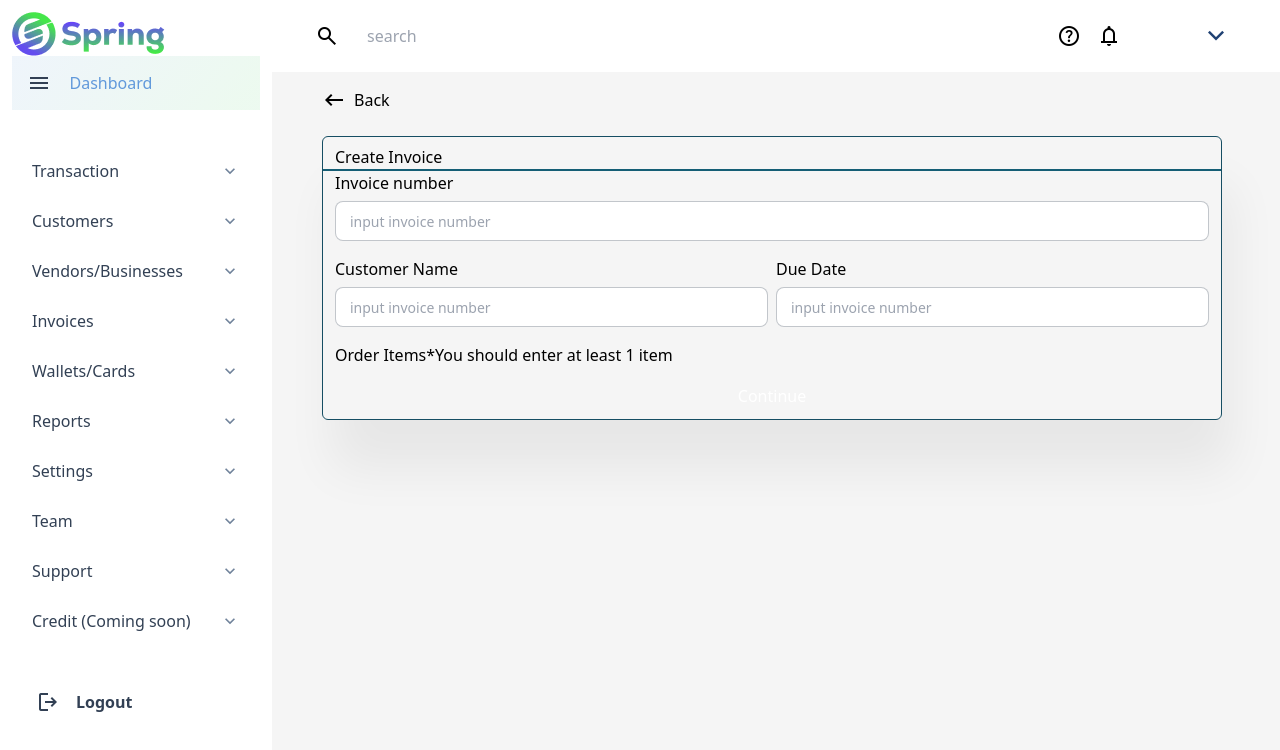
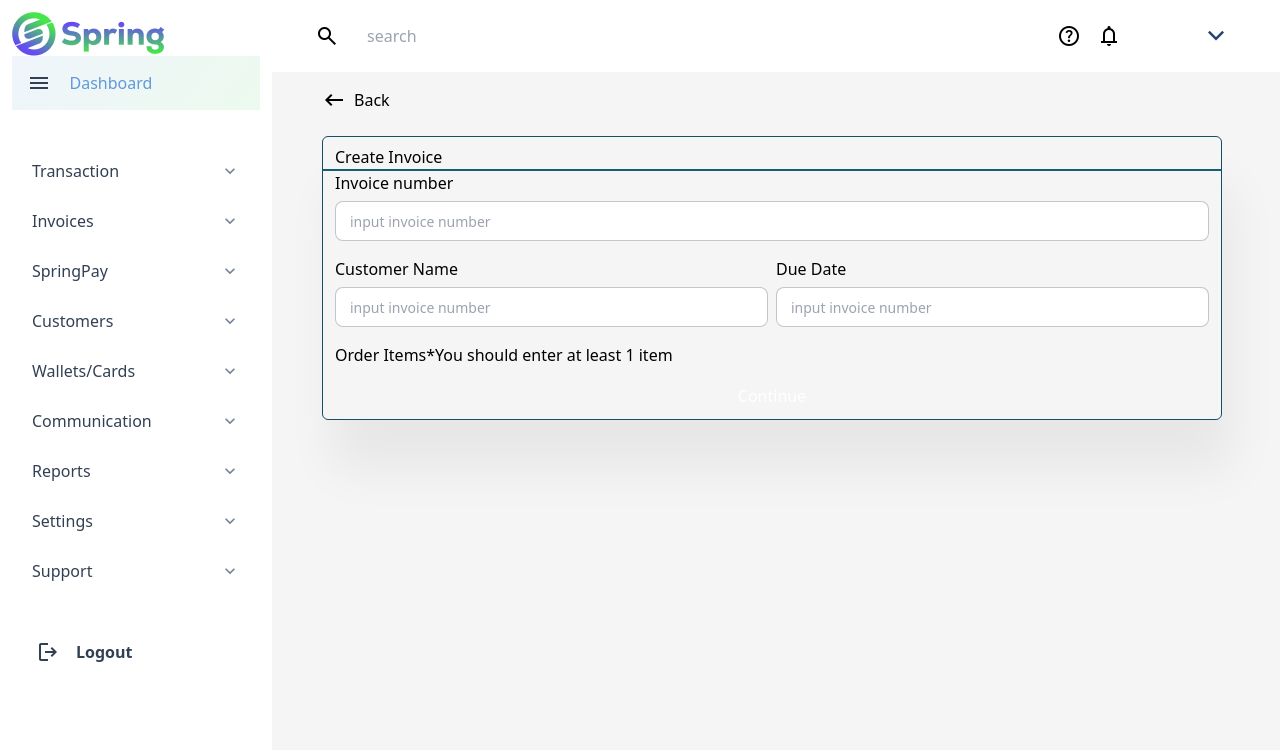
Before and after one commit to AdeCode/new-spring, a React (Create React App) app: page /invoice/generate in a window 1280 px wide. Shown: the top 750 px of the page. Built offline with nearby package versions, Linux system fonts and the light colour scheme.

Commit message:
modified side bar menu data

```diff
--- a/src/components/@shared/sideBarData.js
+++ b/src/components/@shared/sideBarData.js
@@ -37,48 +37,6 @@ export const SidebarData = [
 			title: "Customers",
 			path: "/dashboard/customers",
 			icon: <FiUser />,
-		},
-	],
-},
-{
-	title: "Customers",
-	path: "",
-	iconClosed: <MdKeyboardArrowDown />,
-	iconOpened: <MdKeyboardArrowUp />,
-
-	subNav: [
-		{
-			title: "Cards",
-			path: "",
-			icon: <FiCreditCard />,
-			cName: "sub-nav",
-		},
-		{
-			title: "Wallets",
-			path: "",
-			icon: <IoWalletOutline />,
-			cName: "sub-nav",
-		},
-	],
-},
-{
-	title: "Vendors/Businesses",
-	path: "",
-	iconClosed: <MdKeyboardArrowDown />,
-	iconOpened: <MdKeyboardArrowUp />,
-
-	subNav: [
-		{
-			title: "Countries",
-			path: "",
-			icon: <BiWorld />,
-			cName: "sub-nav",
-		},
-		{
-			title: "Institutions",
-			path: "",
-			icon: <IoSchoolOutline />,
-			cName: "sub-nav",
 		},
 	],
 },
@@ -134,6 +92,79 @@ export const SidebarData = [
 	],
 },
 {
+	title: "SpringPay",
+	path: "",
+	iconClosed: <MdKeyboardArrowDown />,
+	iconOpened: <MdKeyboardArrowUp />,
+
+	subNav: [
+		{
+			title: "SpringPay",
+			path: "/springpay",
+			icon: <FiBriefcase />,
+			cName: "sub-nav",
+		},
+		{
+			title: "Generate New Invoice",
+			path: "/invoice/generate",
+			icon: <FiBriefcase />,
+			cName: "sub-nav",
+		},
+		{
+			title: "Add/Receive NGN",
+			path: "",
+			icon: <IoSchoolOutline />,
+			cName: "sub-nav",
+		},
+		{
+			title: "Send NGN",
+			path: "",
+			icon: <IoSchoolOutline />,
+			cName: "sub-nav",
+		},
+		{
+			title: "Add NGN to FX Wallets",
+			path: "",
+			icon: <IoSchoolOutline />,
+			cName: "sub-nav",
+		},
+		{
+			title: "Global Payout",
+			path: "",
+			icon: <IoSchoolOutline />,
+			cName: "sub-nav",
+		},
+		{
+			title: "Receive USD, GBP & EUR",
+			path: "",
+			icon: <IoSchoolOutline />,
+			cName: "sub-nav",
+		},
+	],
+},
+
+{
+	title: "Customers",
+	path: "",
+	iconClosed: <MdKeyboardArrowDown />,
+	iconOpened: <MdKeyboardArrowUp />,
+
+	subNav: [
+		{
+			title: "Cards",
+			path: "",
+			icon: <FiCreditCard />,
+			cName: "sub-nav",
+		},
+		{
+			title: "Wallets",
+			path: "",
+			icon: <IoWalletOutline />,
+			cName: "sub-nav",
+		},
+	],
+},
+{
 	title: "Wallets/Cards",
 	path: "",
 	iconClosed: <MdKeyboardArrowDown />,
@@ -149,6 +180,27 @@ export const SidebarData = [
 		{
 			title: "Payouts",
 			path: "/dashboard/payouts",
+			icon: <IoSchoolOutline />,
+			cName: "sub-nav",
+		},
+	],
+},
+{
+	title: "Communication",
+	path: "",
+	iconClosed: <MdKeyboardArrowDown />,
+	iconOpened: <MdKeyboardArrowUp />,
+
+	subNav: [
+		{
+			title: "Countries",
+			path: "",
+			icon: <BiWorld />,
+			cName: "sub-nav",
+		},
+		{
+			title: "Institutions",
+			path: "",
 			icon: <IoSchoolOutline />,
 			cName: "sub-nav",
 		},
@@ -197,27 +249,6 @@ export const SidebarData = [
 	],
 },
 {
-	title: "Team",
-	path: "",
-	iconClosed: <MdKeyboardArrowDown />,
-	iconOpened: <MdKeyboardArrowUp />,
-
-	subNav: [
-		{
-			title: "Notification",
-			path: "/dashboard/notification",
-			icon: <FiBriefcase />,
-			cName: "sub-nav",
-		},
-		{
-			title: "Coupons",
-			path: "/dashboard/coupon",
-			icon: <AiOutlineApi />,
-			cName: "sub-nav",
-		},
-	],
-},
-{
 	title: "Support",
 	path: "",
 	iconClosed: <MdKeyboardArrowDown />,
@@ -238,32 +269,5 @@ export const SidebarData = [
 		},
 	],
 },
-{
-	title: "Credit (Coming soon)",
-	path: "",
-	iconClosed: <MdKeyboardArrowDown />,
-	iconOpened: <MdKeyboardArrowUp />,
-
-	subNav: [
-		{
-			title: "Staff of Spring finance",
-			path: "/dashboard/spring-staff",
-			icon: <FiBriefcase />,
-			cName: "sub-nav",
-		},
-		{
-			title: "Add members",
-			path: "/dashboard/add-staff",
-			icon: <AiOutlineApi />,
-			cName: "sub-nav",
-		},
-		{
-			title: "Roles",
-			path: "/dashboard/roles",
-			icon: <AiOutlineApi />,
-			cName: "sub-nav",
-		},
-	],
-},
 
 ];
```
